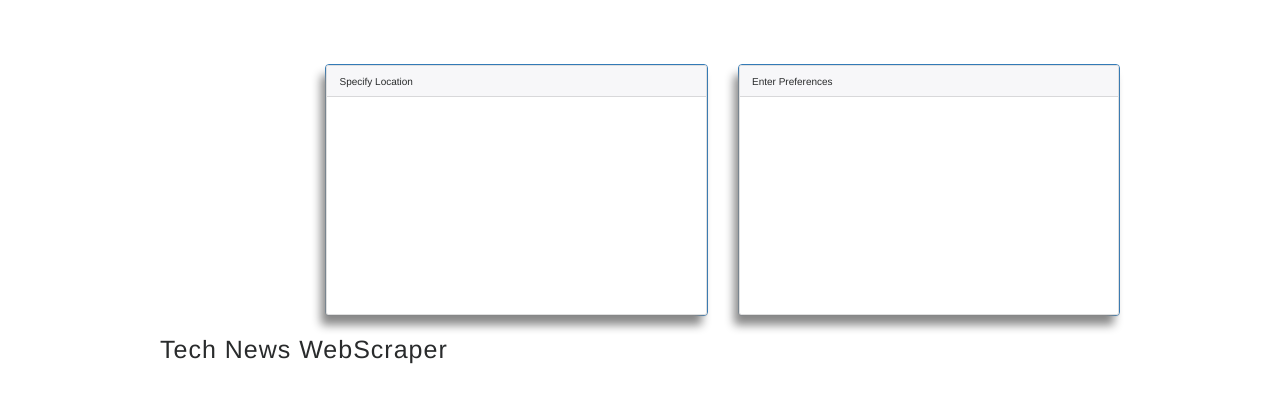
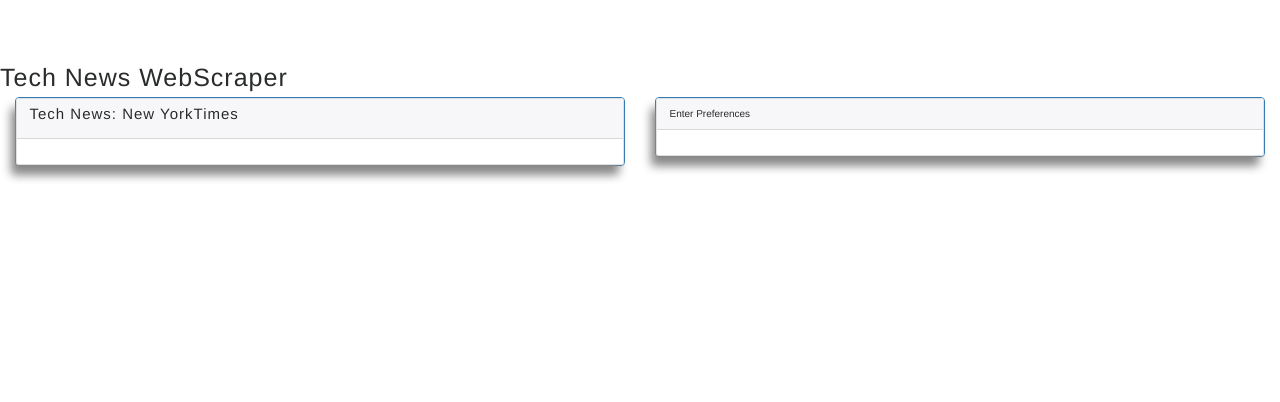
Before and after one commit to sanishj/NewsScraper, a website: page public/index.html in a window 1280 px wide. Drawn offline with nearby package versions, Linux system fonts and the light colour scheme; no server answers.

Commit message:
this is incremental update

```diff
--- a/public/index.html
+++ b/public/index.html
@@ -7,29 +7,31 @@
     <meta http-equiv="X-UA-Compatible" content="ie=edge">
     <link rel="stylesheet" href="https://maxcdn.bootstrapcdn.com/bootstrap/3.3.7/css/bootstrap.min.css" integrity="sha384-BVYiiSIFeK1dGmJRAkycuHAHRg32OmUcww7on3RYdg4Va+PmSTsz/K68vbdEjh4u"
         crossorigin="anonymous">
-        <link rel="stylesheet" href="https://maxcdn.bootstrapcdn.com/bootstrap/4.0.0-alpha.6/css/bootstrap.min.css" integrity="sha384-rwoIResjU2yc3z8GV/NPeZWAv56rSmLldC3R/AZzGRnGxQQKnKkoFVhFQhNUwEyJ" crossorigin="anonymous">
+    <link rel="stylesheet" href="https://maxcdn.bootstrapcdn.com/bootstrap/4.0.0-alpha.6/css/bootstrap.min.css" integrity="sha384-rwoIResjU2yc3z8GV/NPeZWAv56rSmLldC3R/AZzGRnGxQQKnKkoFVhFQhNUwEyJ"
+        crossorigin="anonymous">
     <link rel="stylesheet" type="text/css" href="styles.css">
     <title>News Scraper</title>
 </head>
 
 <body>
     <div id="wrapper">
+        <h1>Tech News WebScraper</h1>
         <div class="row">
-                    <div class="col-md-2">
-                    </div>
-                    <div class="col-md-5">
+            <div class="col-md-12">
+                <div class="col-md-6">
                     <div class="panel panel-primary">
                         <div class="card">
                             <div class="card-header">
-                                    Specify Location
+                                <h4 class="card-title">Tech News: New YorkTimes</h4>
+
                             </div>
                             <div class="card-block">
-
+                                <div id="articles"></div>
                             </div>
                         </div>
                     </div>
                 </div>
-                    <div class="col-md-5">
+                <div class="col-md-6">
                     <div class="panel panel-primary">
                         <div class="card">
                             <div class="card-header">
@@ -42,8 +44,9 @@
                     </div>
                 </div>
             </div>
-        <h1>Tech News WebScraper</h1>
-        <div id="articles" class="col-md-6"></div>
+
+        </div>
+
         <div id="notes" class="col-md-5"></div>
     </div>
     <script src="https://cdnjs.cloudflare.com/ajax/libs/jquery/3.2.1/jquery.min.js"></script>
--- a/public/styles.css
+++ b/public/styles.css
@@ -41,18 +41,18 @@ a:hover {
 }
 
 #wrapper {
-    width: 960px;
+    /* width: 960px; */
     margin-left: auto;
     margin-right: auto;
     padding-top: 5%;
 }
 
-#articles {
+/* #articles {
     display: inline-block;
     overflow: auto;
     width: 60%;
     height: 700px;
-}
+} */
 
 #notes {
     float: right;
@@ -78,5 +78,5 @@ textarea {
 
 .card {
     box-shadow: -5px 10px 10px #888888;
-    height: 250px;
+    /* height: 250px; */
 }
```
Lines whose indentation alone changed are shown as unchanged.
